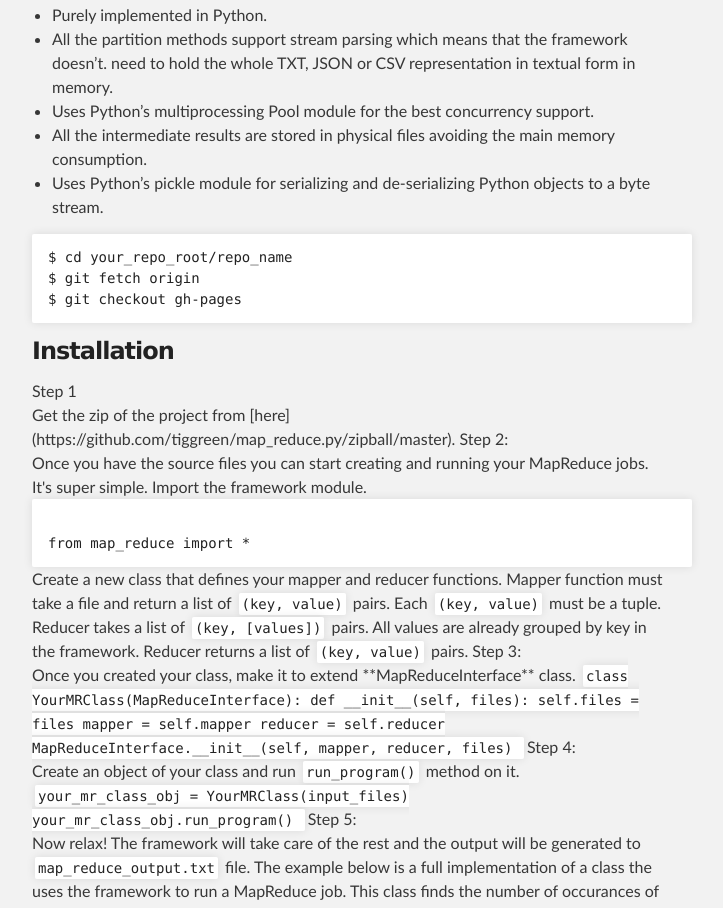
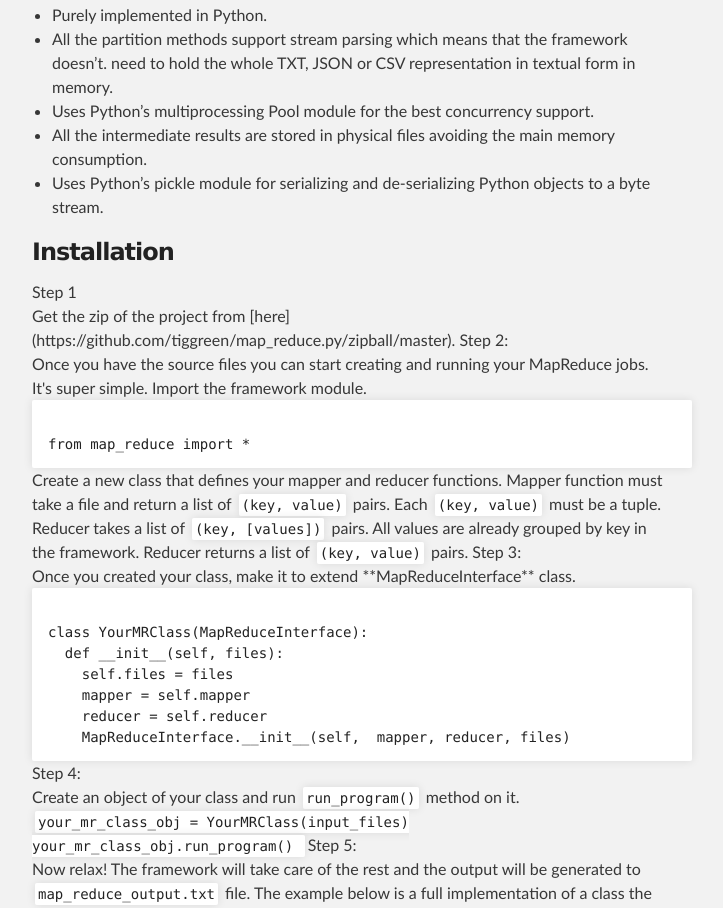
Before and after one commit to tiggreen/map_reduce.py, a plain HTML site: page index.html in a window 1280 px wide. Shown: the part 450-1358 px from the top of the page, without its empty margins (288-1011 px from the left). Drawn offline with Linux system fonts and the light colour scheme.

```diff
--- a/index.html
+++ b/index.html
@@ -52,10 +52,7 @@
 </ul>
 </p>
 
-<pre><code>$ cd your_repo_root/repo_name
-$ git fetch origin
-$ git checkout gh-pages
-</code></pre>
+
 
 
 <h3>
@@ -82,14 +79,14 @@
 Step 3:<br>
 Once you created your class, make it to extend **MapReduceInterface** class.
 
-<code>
+<pre><code>
 class YourMRClass(MapReduceInterface):
   def __init__(self, files):
     self.files = files
     mapper = self.mapper
     reducer = self.reducer
     MapReduceInterface.__init__(self,  mapper, reducer, files)
-</code>
+</code></pre>
 
 Step 4:<br>
 
```
